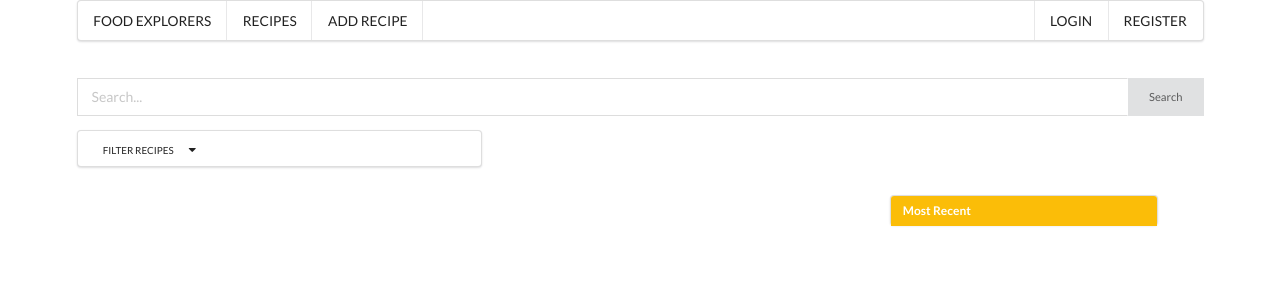
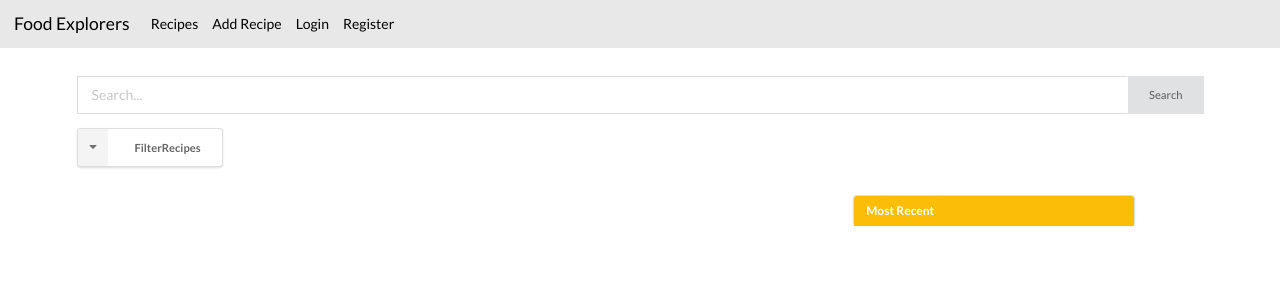
Before and after one commit to mrndhlovu/food-explorer-app, a Flask app: page / in a window 1280 px wide. Shown: the top 300 px of the page. Run offline with Flask 2, Linux system fonts and the light colour scheme; data that the repository does not hold is empty; some libraries are stand-ins or nearby versions.

Commit message:
Edit responsive columns and changed navigation bar

```diff
--- a/static/css/style.css
+++ b/static/css/style.css
@@ -8,6 +8,20 @@ body {
 
 #loginStatus {
     padding-bottom: 0.6rem;
+}
+
+.navBar {
+    background-color: #e8e8e8 !important;
+}
+
+a,
+.nav-link {
+    color: #000!important;
+}
+
+
+a:hover {
+    color: #443939 !important;
 }
 
 #submit-button {
@@ -27,6 +41,12 @@ body {
 .filterRecipeDropdownText {
     font-size: 0.7rem;
     text-transform: uppercase;
+
+}
+
+
+.loggedInUser {
+    margin-top: 0.4rem !important;
 }
 
 .recipes-list {
@@ -185,3 +205,13 @@ input,
 .focus {
     padding-bottom: 0.2rem !important;
 }
+
+@media only screen and (max-width: 767px) {
+    .ui.container {
+        margin-right: 0px !important;
+    }
+
+    #recipeCardContainer {
+        margin-left: 1.5rem !important;
+    }
+}
--- a/static/js/main.js
+++ b/static/js/main.js
@@ -55,6 +55,7 @@ $('.ui.form').form({
 
 $('.ui.modal')
     .modal('show');
+
 
 
 //  add allergen, instructions or ingredient input field
@@ -203,6 +204,7 @@ $(document).ready(function () {
 
 
 
+
 });
 
 $('.message .close')
--- a/templates/base.html
+++ b/templates/base.html
@@ -10,24 +10,40 @@
     </head>
 
     <body>
-        <div class="ui grid container">
-            <div class="sixteen wide column">
-                <div class="ui menu">
-                    <div class="header">
-                        <a class="item navText" href="{{ url_for('get_cuisine')}}">Food Explorers</a>
+
+        <div class="sixteen wide  column">
+
+            <!--Bootstrap responsive navigation-->
+            <nav class="navbar navbar-expand-sm navbar-light bg-light navBar">
+                <a class="navbar-brand" href="{{ url_for('get_cuisine')}}">Food Explorers</a>
+                <button class="navbar-toggler" data-toggle="collapse" data-target="#navbarMenu">
+            <span class="navbar-toggler-icon"></span>
+                </button>
+                <div class="collapse navbar-collapse" id="navbarMenu">
+                    <ul class="navbar-nav">
+                        <li class="nav-item">
+                            <a class="nav-link" href="{{ url_for('get_cuisine')}}">Recipes</a>
+                        </li>
+                        <li class="nav-item">
+                            <a class="nav-link" href="{{ url_for('add_recipe')}}">Add Recipe</a>
+                        </li>
+                        {% if 'username' in session %}
+                        <li class="nav-item">
+                            <a class="nav-link" href="{{ url_for('logout')}}" onclick="{{ url_for('logout')}}">Logout</a>
+                        </li>{% else %}
+                        <li class="nav-item">
+                            <a class="nav-link" href="{{ url_for('index')}}">Login</a>
+                        </li>
+                        <li class="nav-item">
+                            <a class="nav-link" href="{{ url_for('register')}}">Register</a>
+                        </li>{% endif %}
+                    </ul>
                 </div>
-                    <a class="item navText" href="{{ url_for('get_cuisine')}}">Recipes</a>
-                    <a class="item navText" href="{{ url_for('add_recipe')}}">Add Recipe</a>
-                    <div class="right menu">
-                        {% if 'username' in session %}
-                        <a class="item navText" href="{{ url_for('logout')}}" onclick="{{ url_for('logout')}}">Logout</a> {% else %}
-                        <a class="item navText" href="{{ url_for('index')}}">Login</a>
-                        <a class="item navText" href="{{ url_for('register')}}">Register</a>{% endif %}
+
+            </nav>
         </div>
-                </div>
-            </div>
-            <div class="sixteen wide column">
-                <div class="ui grid">
+
+        <div class="ui grid container loggedInUser">
             <div class="ui right aligned" id='loginStatus'>
                 {% if 'username' in session %}
                 <div class="ui tiny label"><span class="login">Logged in as: {{ session['username'] }}</span>
@@ -38,19 +54,24 @@
             </div>
         </div>
         <div class="ui grid">
+            <div class="sixteen wide column">
+
+                <div class="ui grid container">
                     <div class="sixteen wide mobile twleve wide tablet twleve wide computer column searchBarContainer ">
                         <form class="ui action input fluid " action="{{ url_for( 'browse_filter', query='search' , sort_order=" " ) }} ">
                             <input type="text " name="search" placeholder="Search... ">
                             <button class="ui button searchButton " type="submit "><span class="ui black small "><span class="searchButtonText ">Search</span></span></button>
                         </form>
                     </div>
+
+
                     <div class="eight wide mobile  six wide tablet six wide computer column ">
-                        <div class="ui left aligned divided list segment filterWrapper ">
-                            <div class="ui dropdown right aligned sortDropdown ">
-                                <div class="text sortDropText "><span class="filterRecipeDropdownText ">Filter Recipes</span></div>
+                        <div class=" ui floating dropdown labeled icon button segment">
+
+                            <div class="text sortDropText "><span class=" ">FilterRecipes</span></div>
                             <i class="dropdown icon "></i>
                             <div class="menu ">
-                                    <div class="ui left pointing dropdown link item ">
+                                <div class="ui down pointing dropdown link item ">
                                     <div class="header ">
                                         <i class="dropdown icon "></i><span class="sortDropText "> Filter by Categories</span>
                                     </div>
@@ -106,7 +127,7 @@
                                     </div>
                                 </a>
                             </div>
-                            </div>
+
                         </div>
                     </div>
                 </div>
@@ -159,6 +180,7 @@
         <script src="https://code.jquery.com/jquery-3.4.1.min.js " integrity="sha256-CSXorXvZcTkaix6Yvo6HppcZGetbYMGWSFlBw8HfCJo=" crossorigin=" anonymous "></script>
         <script src="https://cdn.jsdelivr.net/npm/semantic-ui@2.4.2/dist/semantic.min.js "></script>
         <script type="text/javascript " src="/static/js/main.js "></script>
+        <script src="https://maxcdn.bootstrapcdn.com/bootstrap/4.0.0/js/bootstrap.min.js" integrity="sha384-JZR6Spejh4U02d8jOt6vLEHfe/JQGiRRSQQxSfFWpi1MquVdAyjUar5+76PVCmYl" crossorigin="anonymous"></script>
     </body>
 
 </html>
```
Lines whose indentation alone changed are shown as unchanged.
